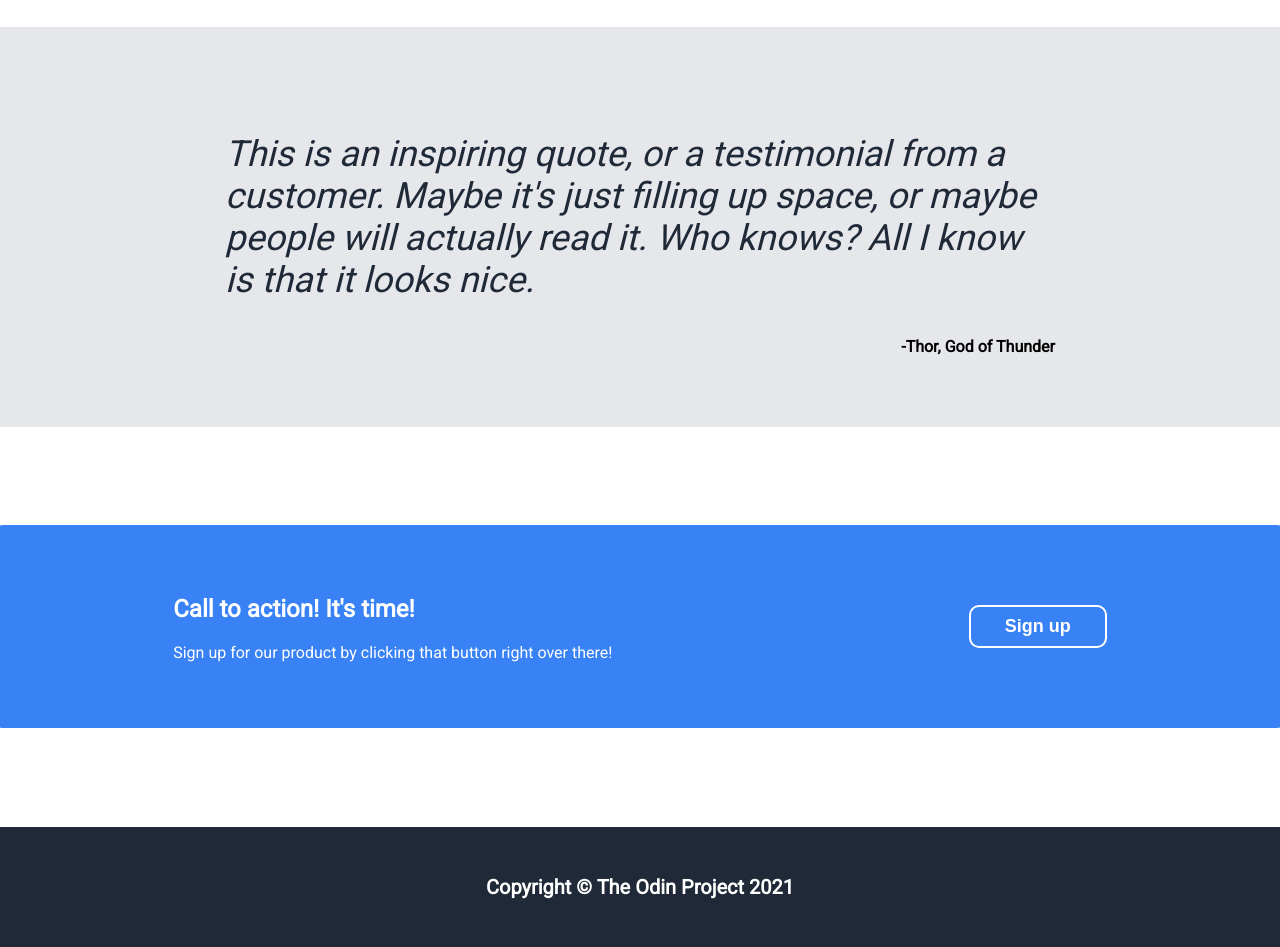
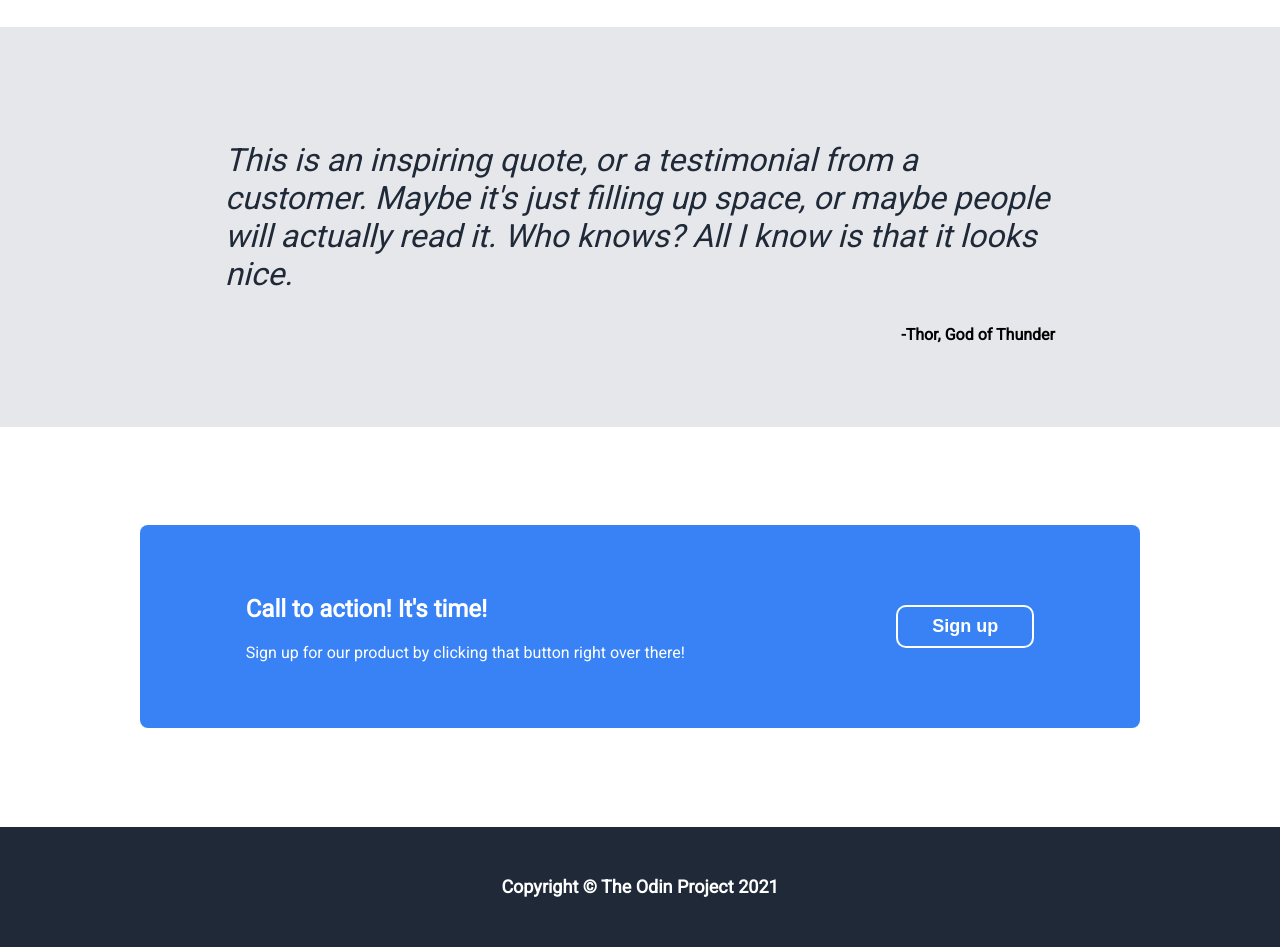
Before and after one commit to kaoutar-ouadih/landing-page, a plain HTML site: page index.html in a window 1280 px wide. Shown: the part 1020-1967 px from the top of the page. Drawn offline with Linux system fonts and the light colour scheme.

Commit message:
some modifications for redering things for flexible

```diff
--- a/index.html
+++ b/index.html
@@ -59,11 +59,11 @@
    </section >
 
    <section class="quote">
-    <div class="quotecontent">
+    <div class="quote2" >
         <p>
             <em>This is an inspiring quote, or a testimonial from a customer. Maybe it's just filling up space, or maybe people will actually read it. Who knows? All I know is that it looks nice.</em>
         </p>
-        <span><strong>-Thor, God of Thunder</strong></span>
+        <span class="quotecontent"><strong>-Thor, God of Thunder</strong></span>
     </div>
    </section>
 
@@ -71,13 +71,14 @@
     <div class="callcard">
         <div>
             <h1>Call to action! It's time!</h1>
-        <p> Sign up for our product by clicking that button right over there!</p>
+            <p> Sign up for our product by clicking that button right over there!</p>
         </div>
         <button> Sign up</button>
     </div>
    </section>
+
    <footer>
-        Copyright &copy The Odin Project 2021
+        Copyright  &copy  The Odin Project 2021
    </footer>
 </body>
 </html>
--- a/style.css
+++ b/style.css
@@ -5,8 +5,10 @@ nav{
     background-color: #1F2937;
     height: 80px;
     display: flex;
-    justify-content: space-around;
+    justify-content: space-between;
     align-items: center;
+    padding-left: 90px;
+    padding-right: 90px;
 }
 .left-list, .right-list{
     display: flex;
@@ -29,10 +31,12 @@ ul{
     background-color: #1F2937;
     height: 400px;
     display: flex;
-    justify-content: center;
+    justify-content: space-between;
     align-items: center;
     padding: 35px;
     gap: 120px;
+    padding-left: 90px;
+    padding-right: 90px;
 }
 .hero .card p{
     margin-top: -35px;
@@ -72,6 +76,7 @@ ul{
 }
 .information{
     display: flex;
+    flex-wrap: wrap;
     justify-content: center;
     height: 400px;
     align-items: center;
@@ -80,7 +85,7 @@ ul{
 
 }
 .minicards img{
-    border: 2px solid #3882F6;
+    border: 3px solid #3882F6;
     border-radius: 10px;
     width: 140px;
     height: 140px;
@@ -95,36 +100,38 @@ ul{
 .quote{
     height: 400px;
     display: flex;
-    flex-wrap: wrap;
     align-items: center;
     justify-content: center;
     background-color: #E5E7EB;
-    /* flex-direction: column; */
  }
 .quote p{
     width: 830px;
-    font-size: 36px;
+    font-size: 32px;
     font-weight: 100;
     color: #1F2937;
+    flex-shrink: 1;
 }
-span{
-    display: block;
-    align-self: flex-end;
-}
+/* .quote2{
+    display: flex;
+    flex-wrap: wrap;
+} */
+
 .quotecontent{
     display: flex;
-    flex-direction: column;
+    flex-direction: row-reverse;
+
 }
 
 .call{
     height: 400px;
     display: flex;
+    flex-wrap: wrap;
     align-items: center;
     justify-content: center;
 }
 .callcard{
     background-color: #3882F6;
-    width: 1400px;
+    width: 1000px;
     border-radius: 8px;
     color: white;
     display: flex;
@@ -149,6 +156,6 @@ footer{
     align-items: center;
     background-color: #1F2937;
     color: white;
-    font-size: 20px;
+    font-size: 18px;
     font-weight: bold;
 }
```
